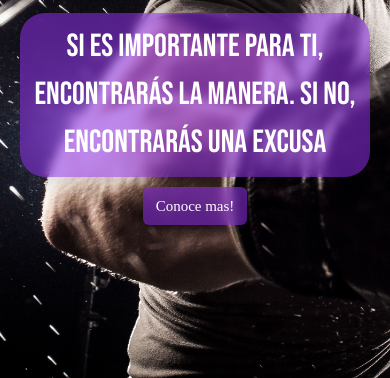
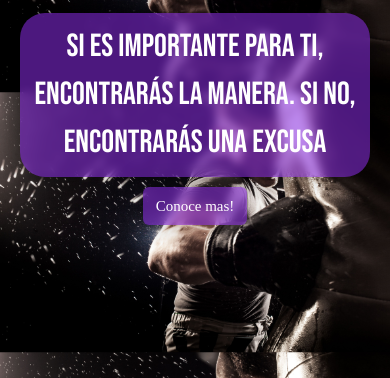
Before and after one commit to benja-mengarelli/proyecto-coder, a website: page index.html in a window 390 px wide. Shown: the part 333-711 px from the top of the page. Drawn offline with nearby package versions, Linux system fonts and the light colour scheme; a web font is replaced by a local one.

Commit message:
arreglo body img

```diff
--- a/scss/styles.scss
+++ b/scss/styles.scss
@@ -23,3 +23,11 @@ body {
     background-size: cover;
     background-attachment: fixed;
 }
+
+@media screen and (max-width: 768px) {
+    body {
+        background-attachment: scroll !important; // evita errores móviles
+        background-size: contain; // mantiene proporción y ocupa todo
+        background-repeat: repeat;
+    }
+}
```
Also changed, not shown: css/styles.css, 1 other file.
